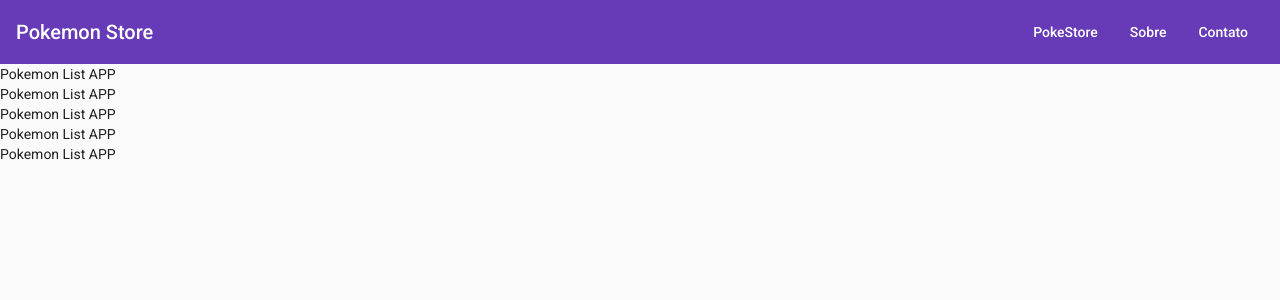
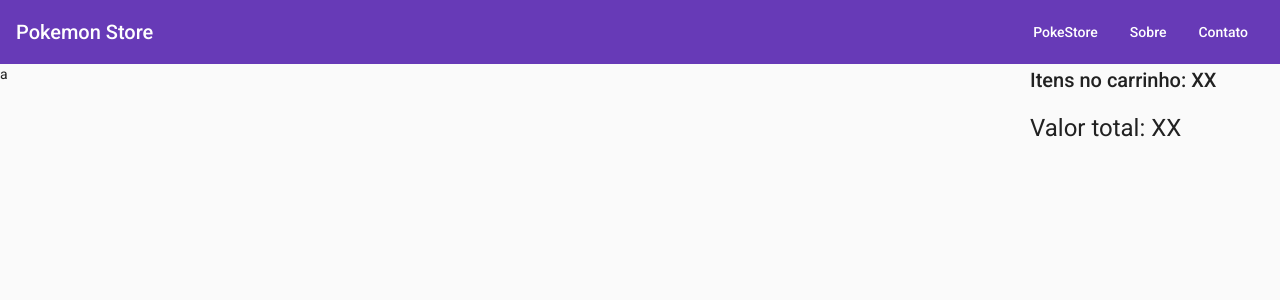
Before and after one commit to yandiro/desafio3-gama, an Angular app: page / in a window 1280 px wide. Shown: the top 300 px of the page. Built offline with nearby package versions, Linux system fonts and the light colour scheme.

Commit message:
shopping-cart component

```diff
--- a/src/app/app.component.html
+++ b/src/app/app.component.html
@@ -7,11 +7,14 @@
 
       <button mat-button routerLink="/">PokeStore</button>
       <button mat-button routerLink="/about">Sobre</button>
-
-        <a href="https://www.linkedin.com/in/yandiro/" target="_blank" mat-button>Contato</a>
+      <a href="https://www.linkedin.com/in/yandiro/" target="_blank" mat-button>Contato</a>
     </div>
 
     <div fxShow="true" fxHide.gt-sm="true">
+      <button mat-icon-button color="white" aria-label="Toggle sidenav button" matBadge="8" matBadgePosition="before" matBadgeColor="accent">
+        <mat-icon>shopping_cart</mat-icon>
+      </button>
+
       <button mat-icon-button color="white" aria-label="Toggle sidenav button">
         <mat-icon (click)="sidenav.toggle()">menu</mat-icon>
       </button>
--- a/src/app/app.module.ts
+++ b/src/app/app.module.ts
@@ -6,6 +6,7 @@ import { MatToolbarModule } from '@angular/material/toolbar';
 import { FlexLayoutModule } from '@angular/flex-layout';
 import { MatButtonModule } from '@angular/material/button';
 import { MatListModule } from '@angular/material/list';
+import { MatBadgeModule } from '@angular/material/badge';
 import { BrowserAnimationsModule } from '@angular/platform-browser/animations';
 
 import { AppComponent } from './app.component';
@@ -15,6 +16,7 @@ import { AppRoutingModule } from './app-routing.module';
 import { PokemonListComponent } from './pokemon-list/pokemon-list.component';
 import { MenuComponent } from './menu/menu.component';
 import { AboutComponent } from './about/about.component';
+import { ShoppingCartComponent } from './shopping-cart/shopping-cart.component';
 
 @NgModule({
   declarations: [
@@ -22,6 +24,7 @@ import { AboutComponent } from './about/about.component';
     PokemonListComponent,
     MenuComponent,
     AboutComponent,
+    ShoppingCartComponent,
   ],
   imports: [
     BrowserModule,
@@ -32,7 +35,8 @@ import { AboutComponent } from './about/about.component';
     MatSidenavModule,
     MatButtonModule,
     MatListModule,
-    AppRoutingModule
+    AppRoutingModule,
+    MatBadgeModule
   ],
   providers: [],
   bootstrap: [AppComponent]
--- a/src/app/pokemon-list/pokemon-list.component.html
+++ b/src/app/pokemon-list/pokemon-list.component.html
@@ -1,5 +1,6 @@
-Pokemon List APP<br>
-Pokemon List APP<br>
-Pokemon List APP<br>
-Pokemon List APP<br>
-Pokemon List APP<br>
+<div fxFlex fxLayout="row">
+  <div fxFlex>a</div>
+  <div fxFlex="250px" fxHide="true" fxShow.gt-sm="true" class="shopping-cart">
+    <app-shopping-cart></app-shopping-cart>
+  </div>
+</div>
--- /dev/null
+++ b/src/app/shopping-cart/shopping-cart.component.html
@@ -0,0 +1,9 @@
+<div>
+  <div>
+    <h2>Itens no carrinho: XX</h2>
+  </div>
+
+  <div>
+    <h1>Valor total: XX</h1>
+  </div>
+</div>
--- /dev/null
+++ b/src/app/shopping-cart/shopping-cart.component.ts
@@ -0,0 +1,15 @@
+import { Component, OnInit } from '@angular/core';
+
+@Component({
+  selector: 'app-shopping-cart',
+  templateUrl: './shopping-cart.component.html',
+  styleUrls: ['./shopping-cart.component.scss']
+})
+export class ShoppingCartComponent implements OnInit {
+
+  constructor() { }
+
+  ngOnInit(): void {
+  }
+
+}
```
Also changed, not shown: src/app/shopping-cart/shopping-cart.component.scss (added), 1 other file (tests, documents, lock files or other folders).
